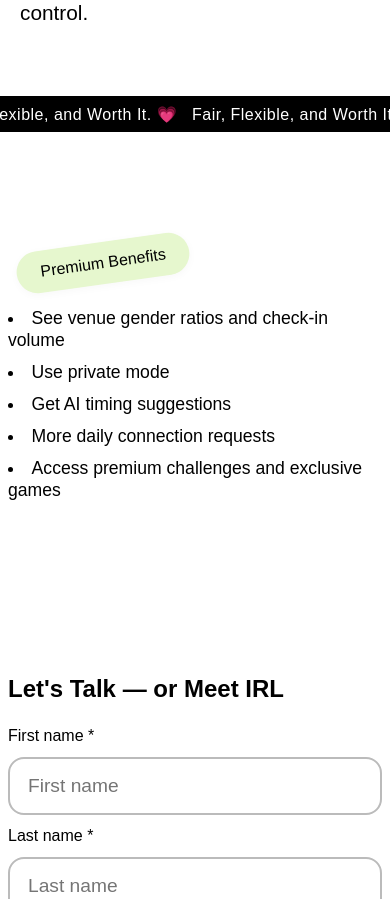
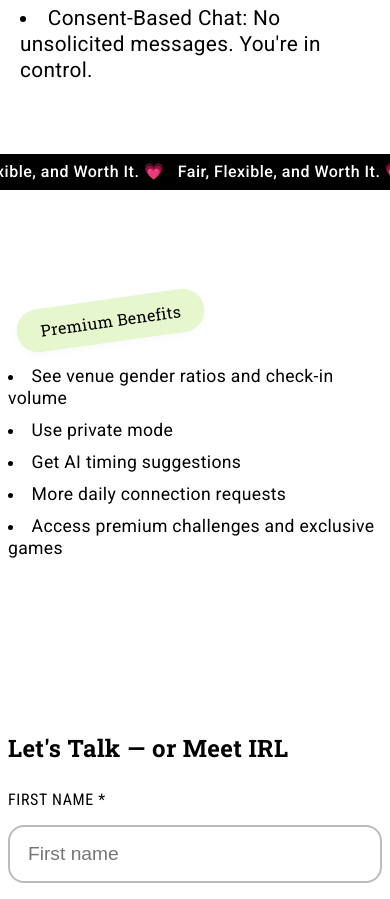
Before and after one commit to mertkilickaplan/shipWebsite, a React (Create React App) app: page / in a window 390 px wide. Shown: the part 3562-4461 px from the top of the page. Built offline with nearby package versions, Linux system fonts and the light colour scheme.

Commit message:
Install Roboto family & unified typographic scale

```diff
--- a/public/index.html
+++ b/public/index.html
@@ -24,6 +24,9 @@
       work correctly both with client-side routing and a non-root public URL.
       Learn how to configure a non-root public URL by running `npm run build`.
     -->
+    <link rel="preconnect" href="https://fonts.googleapis.com">
+    <link rel="preconnect" href="https://fonts.gstatic.com" crossorigin>
+    <link href="https://fonts.googleapis.com/css2?family=Roboto:wght@400;500;700&family=Roboto+Condensed:wght@400;700&family=Roboto+Slab:wght@400;700&display=swap" rel="stylesheet">
     <title>Ship – More than a Dating App</title>
     <meta name="description" content="Ship is a social engine for real-world connections. Verified check-ins, AI recommendations, gamified challenges, and consent-based chat. Meet real people, in real places." />
     <meta property="og:title" content="Ship – More than a Dating App" />
--- a/src/App.css
+++ b/src/App.css
@@ -41,7 +41,7 @@
 
 body {
   margin: 0;
-  font-family: Arial, sans-serif;
+  font-family: var(--ff-sans);
   background: var(--bg);
 }
 .header, .footer {
@@ -84,6 +84,7 @@ a {
 .section h1, .section h2 {
   margin-bottom: 24px;
   color: var(--text);
+  font-family: var(--ff-slab);
 }
 .section.about {
   background: var(--bg);
@@ -179,8 +180,9 @@ a {
   display: block;
 }
 .hero-title {
-  font-size: 3.2rem;
-  font-weight: 800;
+  font-size: var(--fs-900);
+  font-family: var(--ff-slab);
+  font-weight: 700;
   text-align: center;
   margin: 0 0 40px 0;
   line-height: 1.1;
@@ -227,8 +229,9 @@ a {
   align-items: center;
 }
 .feature-title {
-  font-size: 2.5rem;
-  font-weight: 800;
+  font-size: var(--fs-800);
+  font-family: var(--ff-slab);
+  font-weight: 700;
   text-align: center;
   margin-bottom: 48px;
   color: var(--text);
@@ -363,8 +366,9 @@ a {
   align-items: flex-start;
 }
 .step-card h3 {
-  font-size: 2.1rem;
-  font-weight: 600;
+  font-size: var(--fs-700);
+  font-family: var(--ff-sans);
+  font-weight: 700;
   margin-bottom: 18px;
   color: var(--text);
 }
@@ -540,7 +544,8 @@ a {
   margin-bottom: 32px;
 }
 .contact-title {
-  font-size: 1.5rem;
+  font-size: var(--fs-600);
+  font-family: var(--ff-sans);
   font-weight: 600;
   margin-bottom: 32px;
   color: var(--text);
--- a/src/styles.css
+++ b/src/styles.css
@@ -3,12 +3,49 @@
   --accent:  #BC96FF33;      /* 20 %-opacity purple (hex alpha 33) */
   --text:    #000000;        /* primary text color */
   --bg:      #FFFFFF;        /* background color */
+
+  /* font families */
+  --ff-sans: "Roboto", Arial, sans-serif;
+  --ff-condensed: "Roboto Condensed", Arial, sans-serif;
+  --ff-slab: "Roboto Slab", Georgia, serif;
+
+  /* modular scale (1.250) based on 16 px root */
+  --fs-900: clamp(2.8rem, 5vw + 1rem, 3.6rem); /* h1 */
+  --fs-800: clamp(2.2rem, 4vw + .5rem, 2.8rem); /* h2 */
+  --fs-700: 1.8rem;  /* h3 */
+  --fs-600: 1.5rem;  /* h4 */
+  --fs-500: 1.25rem; /* h5 / lead */
+  --fs-400: 1rem;    /* body */
+  --fs-300: .875rem; /* captions */
 }
 
 body {
   background: var(--bg);
   color: var(--text);
+  font-family: var(--ff-sans);
+  font-size: var(--fs-400);
+  line-height: 1.6;
+  letter-spacing: .02em;
+  scroll-behavior: smooth;
 }
+
+/* Headings */
+h1, .h1 { font: 700 var(--fs-900)/1.15 var(--ff-slab); }
+h2, .h2 { font: 700 var(--fs-800)/1.2  var(--ff-slab); }
+h3, .h3 { font: 700 var(--fs-700)/1.3  var(--ff-sans); }
+h4, .h4 { font: 700 var(--fs-600)/1.35 var(--ff-sans); }
+h5, .h5 { font: 500 var(--fs-500)/1.45 var(--ff-sans); }
+
+nav, button, .btn, label {
+  font-family: var(--ff-condensed);
+  letter-spacing: .04em;
+  text-transform: uppercase;
+}
+
+/* Utility classes */
+.text-lg   { font-size: var(--fs-500); }
+.text-sm   { font-size: var(--fs-300); }
+.lead      { font-size: var(--fs-500); font-weight: 400; }
 
 .btn-primary,
 a.btn {
```
